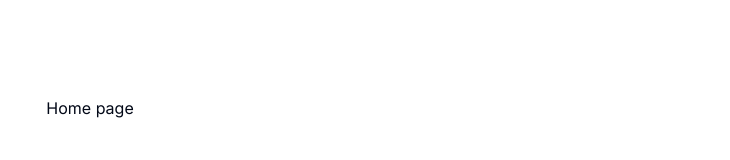
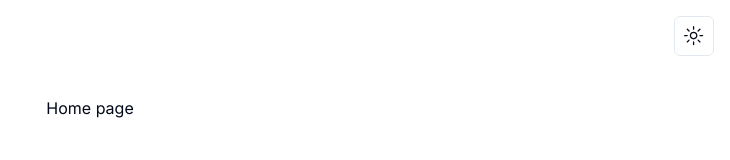
Before and after one commit to FelipeGangrel/supa-todo-list, a Next.js app: page / in a window 1280 px wide. Shown: the top 160 px of the page, without its empty margins (550-1280 px from the left). Built offline with nearby package versions, Linux system fonts and the light colour scheme.

Commit message:
Add @radix-ui/react-icons and ThemeToggle component

```diff
--- a/package.json
+++ b/package.json
@@ -12,6 +12,7 @@
   },
   "dependencies": {
     "@radix-ui/react-dropdown-menu": "^2.0.6",
+    "@radix-ui/react-icons": "^1.3.0",
     "@radix-ui/react-slot": "^1.0.2",
     "class-variance-authority": "^0.7.0",
     "clsx": "^2.0.0",
--- a/src/app/layout.tsx
+++ b/src/app/layout.tsx
@@ -4,6 +4,7 @@
 import { Inter } from 'next/font/google'
 
 import { ThemeProvider } from '@/components/theme-provider'
+import { ThemeToggle } from '@/components/theme-toggle'
 import { cn } from '@/lib/utils'
 
 const inter = Inter({ subsets: ['latin'] })
@@ -19,7 +20,8 @@
 
 export default function RootLayout({ children }: Props) {
   return (
-    <html lang="en">
+    <html lang="en" suppressHydrationWarning>
+      <head />
       <body className={cn(inter.className)}>
         <ThemeProvider
           attribute="class"
@@ -27,6 +29,9 @@
           enableSystem
           disableTransitionOnChange
         >
+          <div className="fixed right-4 top-4">
+            <ThemeToggle />
+          </div>
           {children}
         </ThemeProvider>
       </body>
--- /dev/null
+++ b/src/components/theme-toggle.tsx
@@ -0,0 +1,40 @@
+'use client'
+
+import { MoonIcon, SunIcon } from '@radix-ui/react-icons'
+import { useTheme } from 'next-themes'
+import * as React from 'react'
+
+import { Button } from '@/components/ui/button'
+import {
+  DropdownMenu,
+  DropdownMenuContent,
+  DropdownMenuItem,
+  DropdownMenuTrigger,
+} from '@/components/ui/dropdown-menu'
+
+export function ThemeToggle() {
+  const { setTheme } = useTheme()
+
+  return (
+    <DropdownMenu>
+      <DropdownMenuTrigger asChild>
+        <Button variant="outline" size="icon">
+          <SunIcon className="h-[1.2rem] w-[1.2rem] rotate-0 scale-100 transition-all dark:-rotate-90 dark:scale-0" />
+          <MoonIcon className="absolute h-[1.2rem] w-[1.2rem] rotate-90 scale-0 transition-all dark:rotate-0 dark:scale-100" />
+          <span className="sr-only">Toggle theme</span>
+        </Button>
+      </DropdownMenuTrigger>
+      <DropdownMenuContent align="end">
+        <DropdownMenuItem onClick={() => setTheme('light')}>
+          Light
+        </DropdownMenuItem>
+        <DropdownMenuItem onClick={() => setTheme('dark')}>
+          Dark
+        </DropdownMenuItem>
+        <DropdownMenuItem onClick={() => setTheme('system')}>
+          System
+        </DropdownMenuItem>
+      </DropdownMenuContent>
+    </DropdownMenu>
+  )
+}
```
Also changed, not shown: 1 other file (tests, documents, lock files or other folders).
